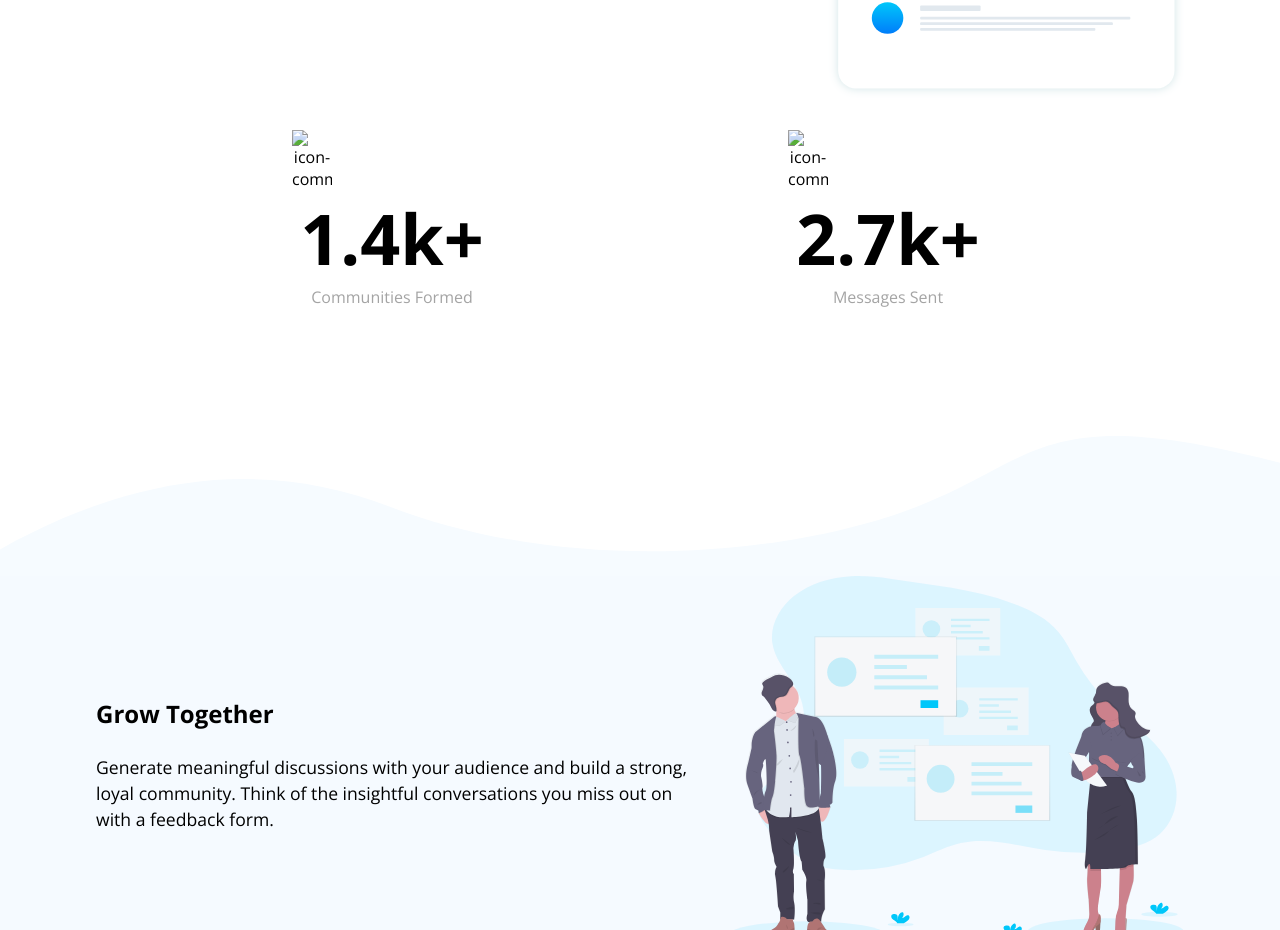
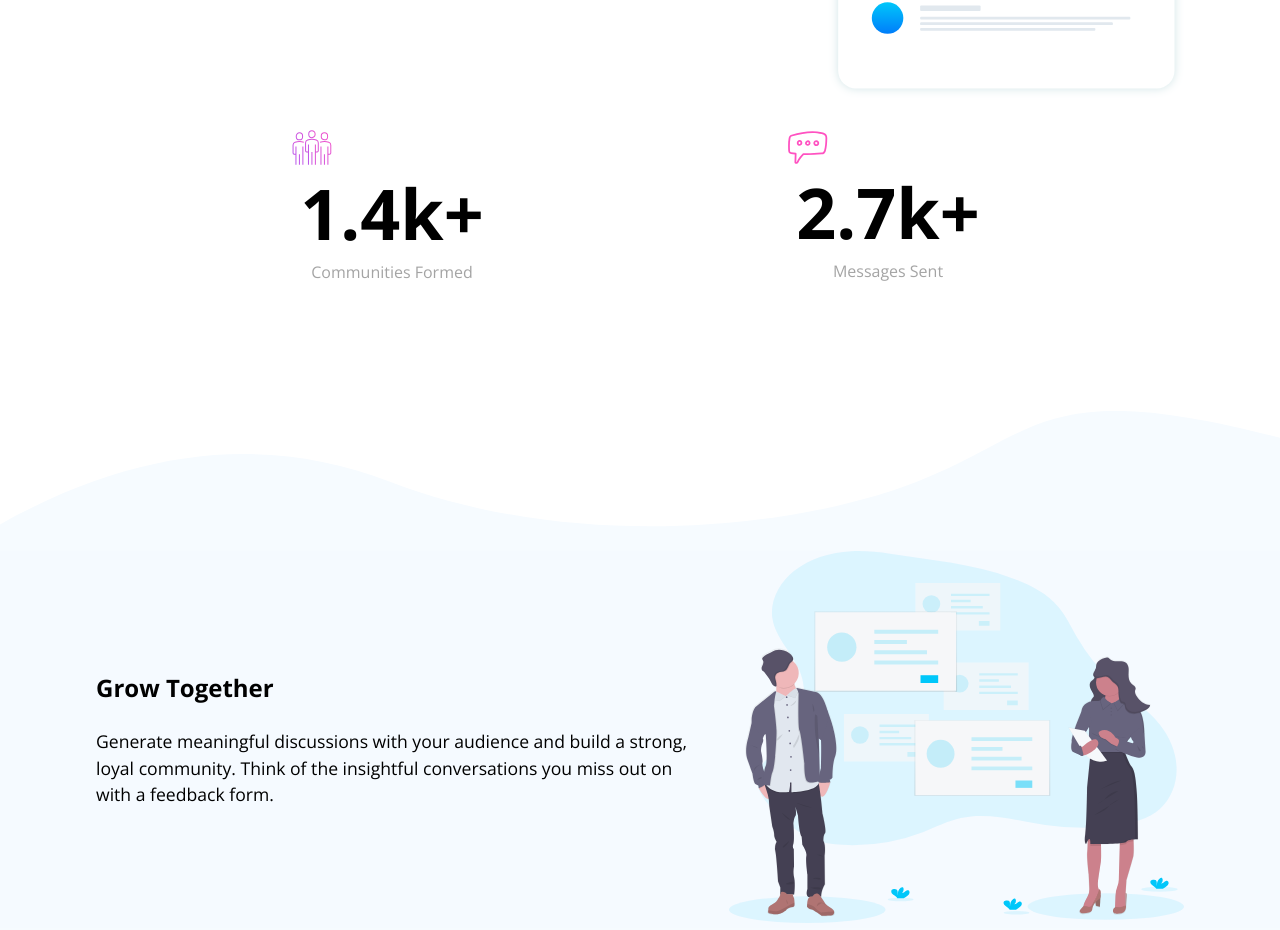
Before and after one commit to Kaushaljoshi29/huddle-landing-page-with-curved-sections-main, a plain HTML site: page index.html in a window 1280 px wide. Shown: the part 1351-2281 px from the top of the page. Drawn offline with nearby package versions, Linux system fonts and the light colour scheme; the site is published under a folder, as on GitHub Pages, so addresses that start at the root find nothing.

Commit message:
minor changes

```diff
--- a/index.html
+++ b/index.html
@@ -43,7 +43,7 @@
       <div class="stats">
         <div class="stats-left">
           <img
-            src="/images/icon-communities.svg"
+            src="./images/icon-communities.svg"
             alt="icon-communities"
             class="stats-image"
           />
@@ -52,7 +52,7 @@
         </div>
         <div class="stats-right">
           <img
-            src="/images/icon-messages.svg"
+            src="./images/icon-messages.svg"
             alt="icon-communities"
             class="stats-image"
           />
```
